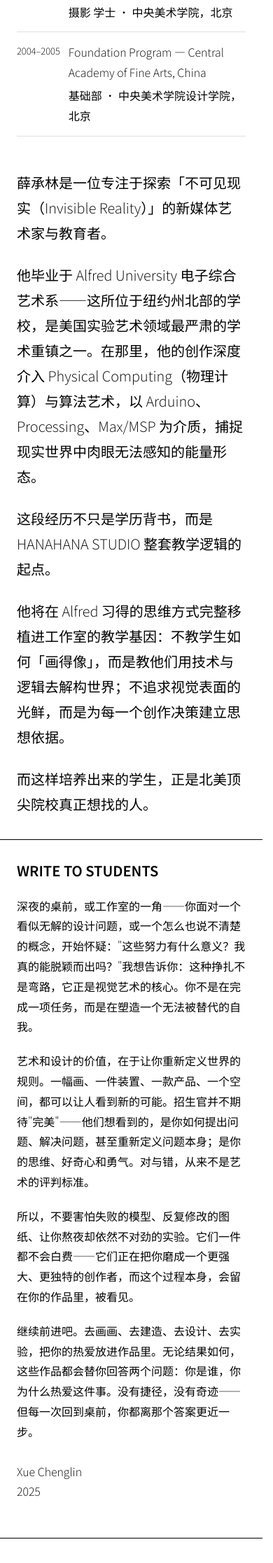
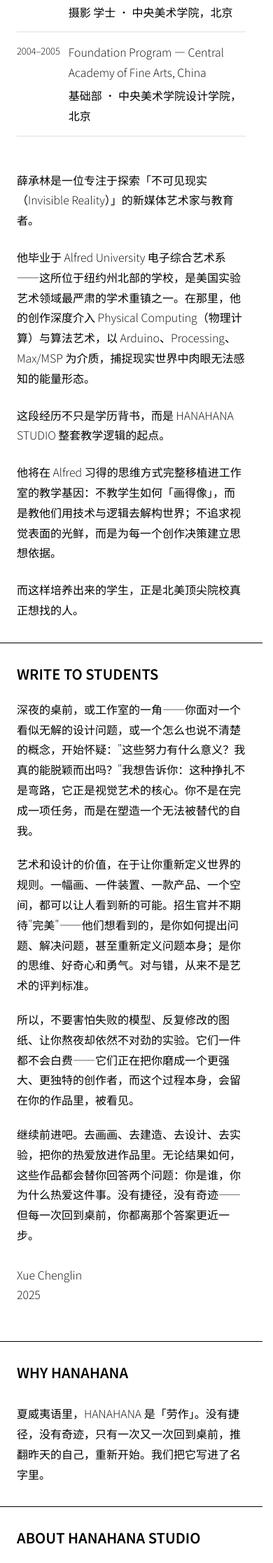
Before and after one commit to chriscxue/hanahana.studio, a Jekyll site: the page built from About.html, in a window 390 px wide. Shown: the part 1033-3266 px from the top of the page at 70% size. Built offline with Jekyll 4.4.1, drawn with Linux system fonts in a browser that asks for light colours.

Commit message:
About页全部正文段落移动端统一改为16px（WHY HANAHANA/ABOUT HANAHANA STUDIO/创始人简介）

```diff
--- a/About.html
+++ b/About.html
@@ -362,6 +362,8 @@ description: "关于HANAHANA STUDIO：创始人薛承林的教育理念、工作
             /* 右3 信件改单列 */
             .letter-block { grid-template-columns: 1fr; }
             .letter-block p:not(.letter-title) { font-size: 16px; }
+            .left-block-body { font-size: 16px; }
+            .founder-bio p { font-size: 16px; }
             .letter-title { margin-bottom: 24px; }
 
             /* 标题字号缩小 */
```
